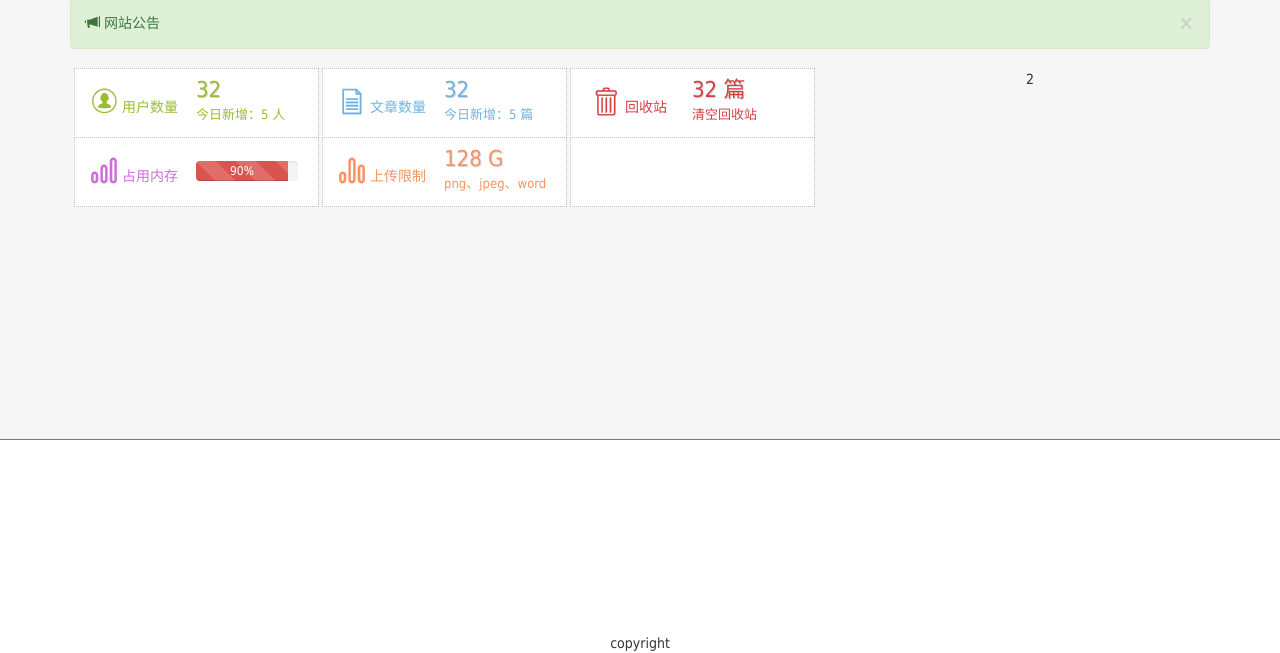
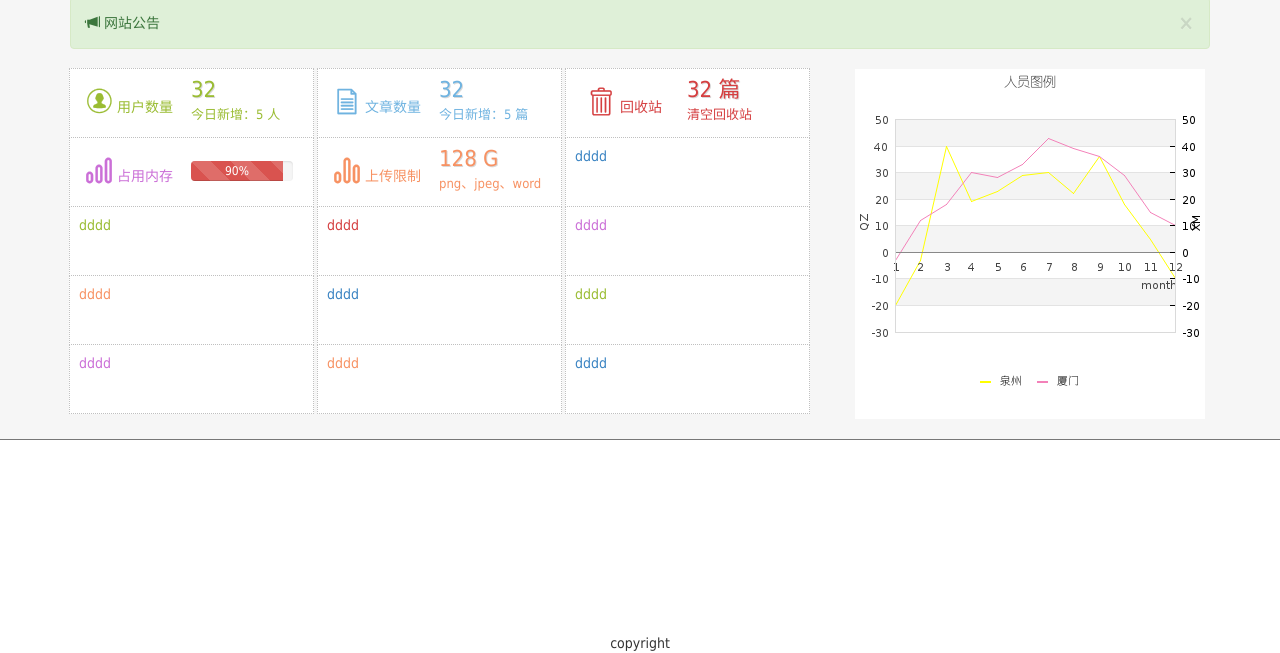
Before and after one commit to huangxh/Zzwl, a plain HTML site: page index.html in a window 1280 px wide. Shown: the part 147-800 px from the top of the page. Drawn offline with Linux system fonts and the light colour scheme.

Commit message:
修改后台首页显示
修改九宫格居中显示，增加右侧图标图片

```diff
--- a/css/main.css
+++ b/css/main.css
@@ -351,10 +351,10 @@ li {
 .infobox:hover{
     background-color: #FFFAF0;
 }
-.infobox-container{
-	/*font-size: 0;*/
+/*.infobox-container{
+	font-size: 0;
     text-align: center;
-}
+}*/
 .infobox-green{
 	border-color: #9abc32;
     color: #9abc32;
--- a/index.html
+++ b/index.html
@@ -136,11 +136,39 @@
         					</div>
         				</div>
         				<div class="infobox infobox-blue2">
+        					dddd
+        				</div>
+                <div class="infobox infobox-green">
+                  dddd
+                </div>
+                <div class="infobox infobox-red">
+                  dddd
+                </div>
+                <div class="infobox infobox-pink">
+                  dddd
+                </div>
+                <div class="infobox infobox-orange2">
+                  dddd
+                </div>
+                <div class="infobox infobox-blue2">
+                  dddd
+                </div>
+                <div class="infobox infobox-green">
+                  dddd
+                </div>
+                <div class="infobox infobox-pink">
+                  dddd
+                </div>
+                <div class="infobox infobox-orange2">
+                  dddd
+                </div>
+                <div class="infobox infobox-blue2">
+                  dddd
+                </div>
 
-        				</div>
         			</div>
         			<div class="col-md-4 text-center">
-        				2
+        				<img src="./images/tuli.png" >
         			</div>
         		</div>
         	</div>
```
Also changed, not shown: images/tuli.png (added).
